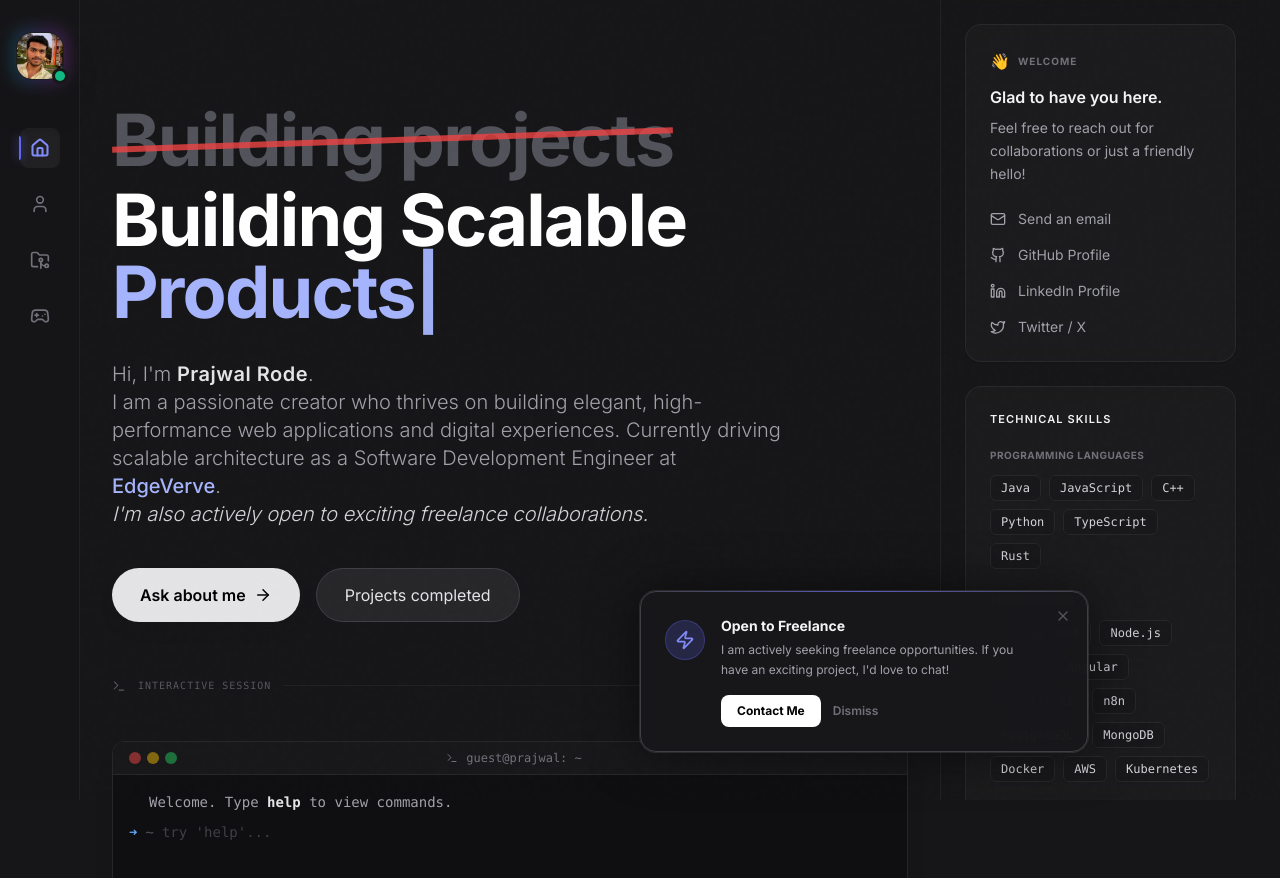
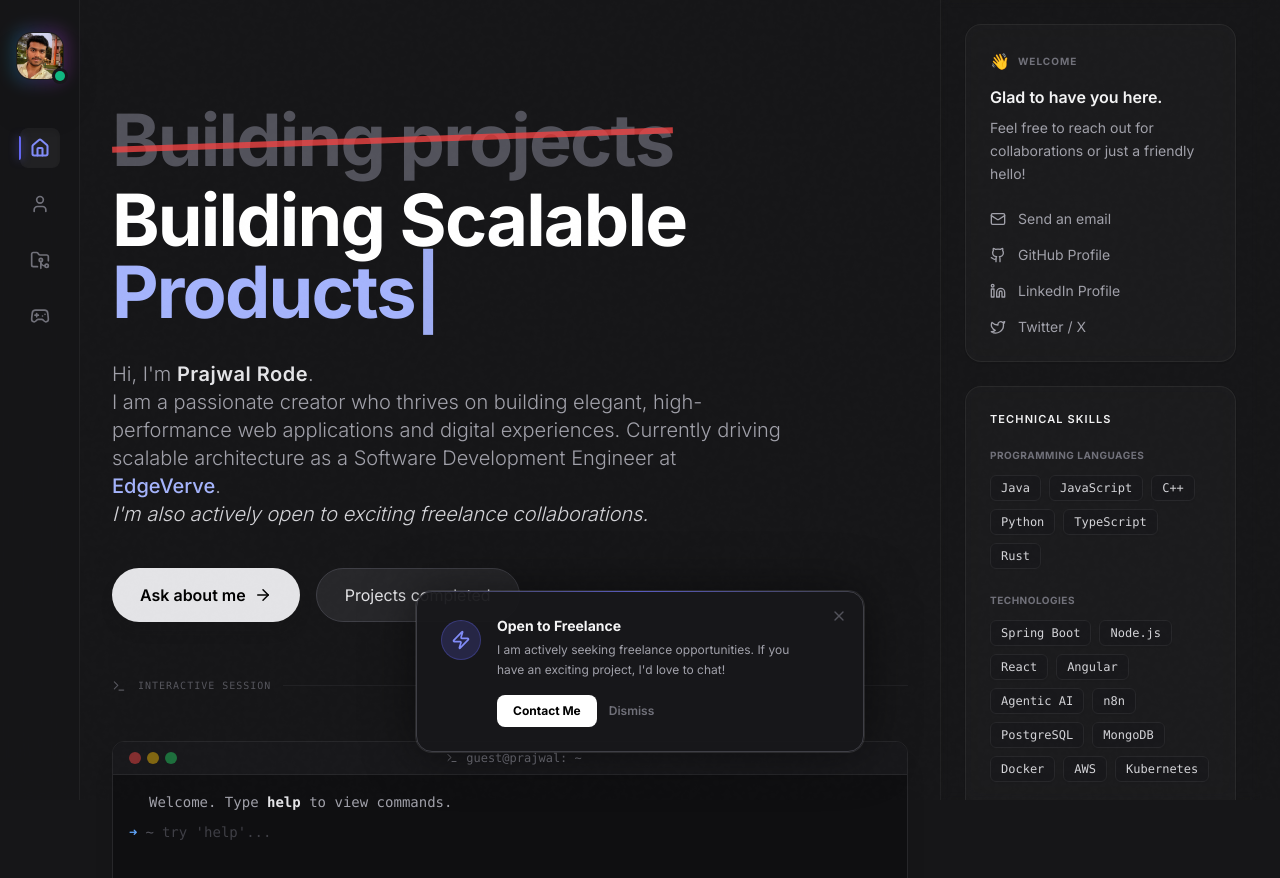
Before and after one commit to prajwal3641/Prajwal, a React (Vite) app: page / in a window 1280 px wide. Shown: the top 878 px of the page. Built offline with nearby package versions, Linux system fonts and the light colour scheme.

Commit message:
few changes

```diff
--- a/index.html
+++ b/index.html
@@ -117,6 +117,6 @@
   <div class="bg-noise"></div>
   <div id="root"></div>
   <script type="module" src="/index.tsx"></script>
+  <!-- Cloudflare Web Analytics --><script defer src='https://static.cloudflareinsights.com/beacon.min.js' data-cf-beacon='{"token": "81411c4c238d43edb309869a672a1ae5"}'></script><!-- End Cloudflare Web Analytics -->
 </body>
-
 </html>
--- a/pages/Home.tsx
+++ b/pages/Home.tsx
@@ -139,13 +139,14 @@
          <SystemStatus />
       </div>
       {showSnackbar && (
-        <div className="fixed bottom-12 left-1/2 -translate-x-1/2 w-[90%] max-w-md bg-zinc-900/95 backdrop-blur-xl border border-zinc-700 p-6 rounded-2xl shadow-[0_0_50px_rgba(0,0,0,0.5)] z-[100] animate-fade-in-up flex items-start gap-4 ring-1 ring-white/10">
-           {/* Notification highlight styling */}
-           <div className="absolute inset-x-0 -top-px h-px bg-gradient-to-r from-transparent via-indigo-500 to-transparent opacity-70"></div>
+        <div className="fixed inset-x-0 bottom-6 md:bottom-12 z-[100] flex justify-center px-4 md:px-0 animate-fade-in-up pointer-events-none">
+          <div className="w-full max-w-md bg-zinc-900/95 backdrop-blur-xl border border-zinc-700 p-6 rounded-2xl shadow-[0_0_50px_rgba(0,0,0,0.5)] flex items-start gap-4 ring-1 ring-white/10 pointer-events-auto relative">
+             {/* Notification highlight styling */}
+             <div className="absolute inset-x-0 -top-px h-px bg-gradient-to-r from-transparent via-indigo-500 to-transparent opacity-70"></div>
 
-           <div className="mt-1 flex-shrink-0 flex items-center justify-center w-10 h-10 rounded-full bg-indigo-500/20 text-indigo-400 border border-indigo-500/30">
-               <Zap size={20} />
-           </div>
+             <div className="mt-1 flex-shrink-0 flex items-center justify-center w-10 h-10 rounded-full bg-indigo-500/20 text-indigo-400 border border-indigo-500/30">
+                 <Zap size={20} />
+             </div>
            <div className="flex-1 pr-6">
                <h4 className="text-zinc-100 font-bold text-sm mb-1">Open to Freelance</h4>
                <p className="text-zinc-400 text-xs leading-relaxed mb-4">
@@ -165,6 +166,7 @@
            <button onClick={() => setShowSnackbar(false)} className="absolute top-4 right-4 text-zinc-600 hover:text-zinc-300 transition-colors">
               <X size={16} />
            </button>
+          </div>
         </div>
       )}
 
```
